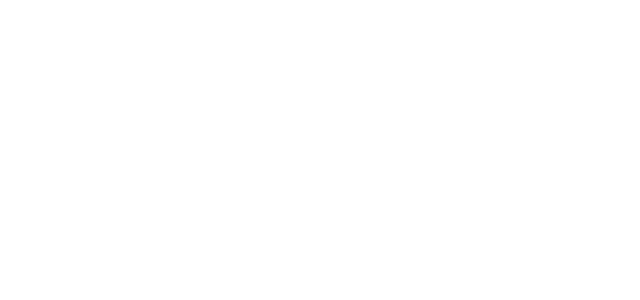
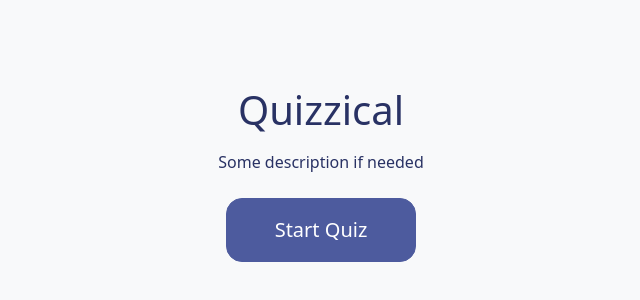
Before and after one commit to TheFullStackFred/quizzical, a React (Vite) app: page / in a window 1280 px wide. Shown: the part 226-526 px from the top of the page, without its empty margins (319-959 px from the left). Built offline with nearby package versions, Linux system fonts and the light colour scheme.

Commit message:
Create first page

```diff
--- a/src/App.tsx
+++ b/src/App.tsx
@@ -1,5 +1,7 @@
+import Welcome from './components/Welcome'
+
 const App = () => {
-  return <div></div>
+  return <Welcome />
 }
 
 export default App
--- /dev/null
+++ b/src/components/Welcome.tsx
@@ -0,0 +1,16 @@
+import Button from 'react-bootstrap/Button'
+import { Container } from 'react-bootstrap'
+
+const Welcome = () => {
+  return (
+    <Container className='d-flex flex-column align-items-center justify-content-center text-primary h-100 gap-2 text-center'>
+      <h1>Quizzical</h1>
+      <p>Some description if needed</p>
+      <Button className='px-5 py-3 rounded-4' variant='secondary' size='lg'>
+        Start Quiz
+      </Button>
+    </Container>
+  )
+}
+
+export default Welcome
--- a/src/scss/bootstrap.scss
+++ b/src/scss/bootstrap.scss
@@ -1,4 +1,4 @@
-// Font
+$primary: #293264;
+$secondary: #4d5b9e;
 
-// Colors
-$primary: #4d5b9e;
+@import "../node_modules/bootstrap/scss/bootstrap";
--- a/src/scss/styles.scss
+++ b/src/scss/styles.scss
@@ -0,0 +1,6 @@
+@import "bootstrap";
+
+#root {
+    height: 100vh;
+    background: $light;
+}
```
